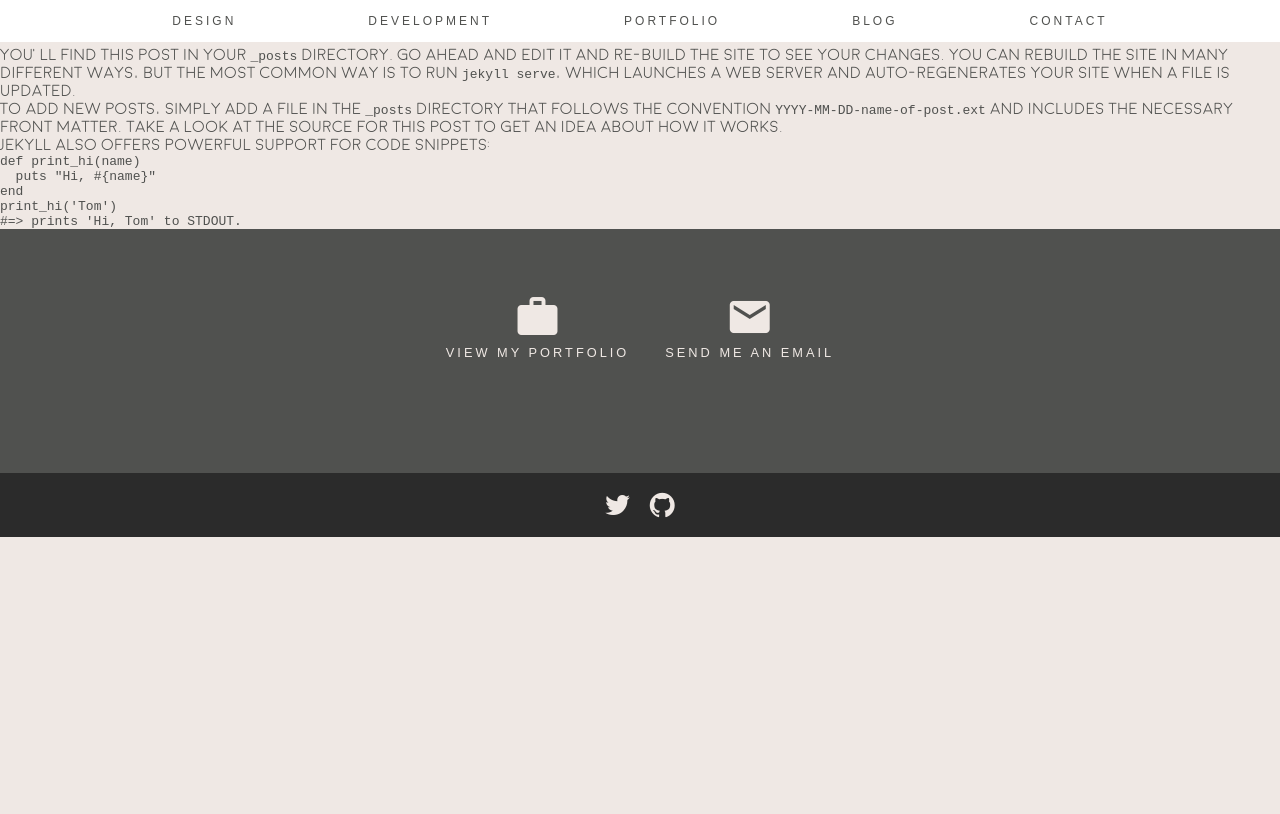
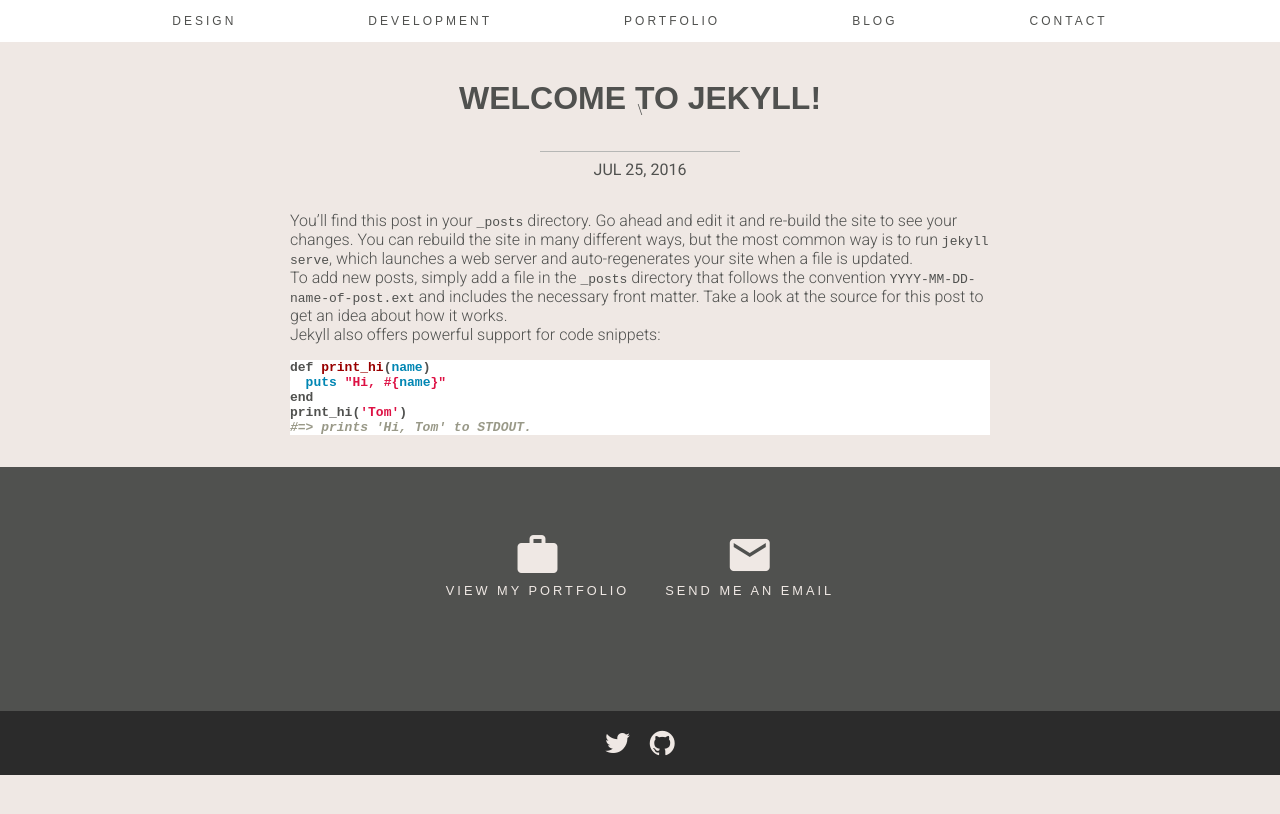
Before and after one commit to johnfrenchxyz/johnfrench.xyz, a Jekyll site: the page built from _posts/2016-07-25-welcome-to-jekyll.markdown, in a window 1280 px wide. Shown: the top 814 px of the page. Built offline with Jekyll 4.4.1, drawn with Linux system fonts in a browser that asks for light colours; nearby versions of some CDN libraries; some web fonts are replaced.

Commit message:
Adds styling for individual blog posts

```diff
--- a/_layouts/post.html
+++ b/_layouts/post.html
@@ -2,14 +2,12 @@
 layout: default
 ---
 <article class="post" itemscope itemtype="http://schema.org/BlogPosting">
-
    <header class="post-header">
-    <h1 class="post-title" itemprop="name headline">{{ page.title }}</h1>
+      <h1 class="section-heading" itemprop="name headline">{{ page.title }}</h1>\
+      <hr />
       <p class="post-meta"><time datetime="{{ page.date | date_to_xmlschema }}" itemprop="datePublished">{{ page.date | date: "%b %-d, %Y" }}</time>{% if page.author %} • <span itemprop="author" itemscope itemtype="http://schema.org/Person"><span itemprop="name">{{ page.author }}</span></span>{% endif %}</p>
    </header>
-
    <div class="post-content" itemprop="articleBody">
       {{ content }}
    </div>
-
 </article>
--- a/_posts/2016-07-25-test-post.markdown
+++ b/_posts/2016-07-25-test-post.markdown
@@ -7,7 +7,7 @@
 excerpt: Lorem ipsum dolor sit amet, consectetur adipisicing elit, sed do eiusmod tempor incididunt ut labore et dolore magna aliqua. Ut enim ad minim veniam, quis nostrud exercitation ullamco laboris nisi ut aliquip ex ea commodo consequat. Duis aute irure dolor in reprehenderit in voluptate velit esse cillum dolore eu fugiat nulla pariatur. Excepteur sint occaecat cupidatat non proident, sunt in culpa qui officia deserunt mollit anim id est laborum.
 ---
 
-img: ![Black and White Landscape](https://upload.wikimedia.org/wikipedia/commons/c/c2/Beautiful_landscape_in_black_and_white,_Scotland_(5831890202).jpg)
+![Black and White Landscape](https://upload.wikimedia.org/wikipedia/commons/c/c2/Beautiful_landscape_in_black_and_white,_Scotland_(5831890202).jpg)
 
 THIS IS A TEST POST.
 
--- a/css/main.scss
+++ b/css/main.scss
@@ -708,6 +708,9 @@
       text-transform: uppercase;
       margin-bottom: -.5em;
       display: block;
+      @media #{$phone}{
+         font-size: 1.5em;
+      }
    }
 }
 
@@ -793,3 +796,125 @@
       }
    }
 }
+
+
+
+// Individual Blog Post Styles
+//----------------------------
+article.post {
+   margin-top: 5em;
+   width: 100%;
+   display: flex;
+   align-items: center;
+   flex-direction: column;
+   // Post Header
+   .post-header {
+      @include subPageHeadings;
+      text-align: center;
+      margin-bottom: 2em;
+      hr {
+         margin-bottom: .5em;
+      }
+   }
+   // Metadata of Blog Post
+   .post-meta {
+      font-family: $roboto;
+      text-transform: uppercase;
+   }
+   // Post Content
+   .post-content {
+      max-width: 700px;
+      margin: 0 1em 2em 1em;
+      p {
+         font-family: $roboto;
+         text-transform: none;
+         font-weight: 300;
+         font-size: 1em;
+      }
+      // Post Code Snippet
+      figure {
+         margin-top: 1em;
+         code {
+            font-family: monospace;
+            font-weight: bold;
+         }
+      }
+      // Post Image
+      img {
+         width: 100%;
+         margin-bottom: 1em;
+      }
+   }
+}
+
+
+
+
+// Code Coloring for posts
+//------------------------
+.highlight {
+   background: #fff;
+   .highlighter-rouge & {
+      background: #eef;
+   }
+
+    .c     { color: #998; font-style: italic } // Comment
+    .err   { color: #a61717; background-color: #e3d2d2 } // Error
+    .k     { font-weight: bold } // Keyword
+    .o     { font-weight: bold } // Operator
+    .cm    { color: #998; font-style: italic } // Comment.Multiline
+    .cp    { color: #999; font-weight: bold } // Comment.Preproc
+    .c1    { color: #998; font-style: italic } // Comment.Single
+    .cs    { color: #999; font-weight: bold; font-style: italic } // Comment.Special
+    .gd    { color: #000; background-color: #fdd } // Generic.Deleted
+    .gd .x { color: #000; background-color: #faa } // Generic.Deleted.Specific
+    .ge    { font-style: italic } // Generic.Emph
+    .gr    { color: #a00 } // Generic.Error
+    .gh    { color: #999 } // Generic.Heading
+    .gi    { color: #000; background-color: #dfd } // Generic.Inserted
+    .gi .x { color: #000; background-color: #afa } // Generic.Inserted.Specific
+    .go    { color: #888 } // Generic.Output
+    .gp    { color: #555 } // Generic.Prompt
+    .gs    { font-weight: bold } // Generic.Strong
+    .gu    { color: #aaa } // Generic.Subheading
+    .gt    { color: #a00 } // Generic.Traceback
+    .kc    { font-weight: bold } // Keyword.Constant
+    .kd    { font-weight: bold } // Keyword.Declaration
+    .kp    { font-weight: bold } // Keyword.Pseudo
+    .kr    { font-weight: bold } // Keyword.Reserved
+    .kt    { color: #458; font-weight: bold } // Keyword.Type
+    .m     { color: #099 } // Literal.Number
+    .s     { color: #d14 } // Literal.String
+    .na    { color: #008080 } // Name.Attribute
+    .nb    { color: #0086B3 } // Name.Builtin
+    .nc    { color: #458; font-weight: bold } // Name.Class
+    .no    { color: #008080 } // Name.Constant
+    .ni    { color: #800080 } // Name.Entity
+    .ne    { color: #900; font-weight: bold } // Name.Exception
+    .nf    { color: #900; font-weight: bold } // Name.Function
+    .nn    { color: #555 } // Name.Namespace
+    .nt    { color: #000080 } // Name.Tag
+    .nv    { color: #008080 } // Name.Variable
+    .ow    { font-weight: bold } // Operator.Word
+    .w     { color: #bbb } // Text.Whitespace
+    .mf    { color: #099 } // Literal.Number.Float
+    .mh    { color: #099 } // Literal.Number.Hex
+    .mi    { color: #099 } // Literal.Number.Integer
+    .mo    { color: #099 } // Literal.Number.Oct
+    .sb    { color: #d14 } // Literal.String.Backtick
+    .sc    { color: #d14 } // Literal.String.Char
+    .sd    { color: #d14 } // Literal.String.Doc
+    .s2    { color: #d14 } // Literal.String.Double
+    .se    { color: #d14 } // Literal.String.Escape
+    .sh    { color: #d14 } // Literal.String.Heredoc
+    .si    { color: #d14 } // Literal.String.Interpol
+    .sx    { color: #d14 } // Literal.String.Other
+    .sr    { color: #009926 } // Literal.String.Regex
+    .s1    { color: #d14 } // Literal.String.Single
+    .ss    { color: #990073 } // Literal.String.Symbol
+    .bp    { color: #999 } // Name.Builtin.Pseudo
+    .vc    { color: #008080 } // Name.Variable.Class
+    .vg    { color: #008080 } // Name.Variable.Global
+    .vi    { color: #008080 } // Name.Variable.Instance
+    .il    { color: #099 } // Literal.Number.Integer.Long
+}
```
Also changed, not shown: _posts/2016-07-25-welcome-to-jekyll.markdown (line endings or trailing spaces), 4 other files. Lines whose indentation alone changed are shown as unchanged.
